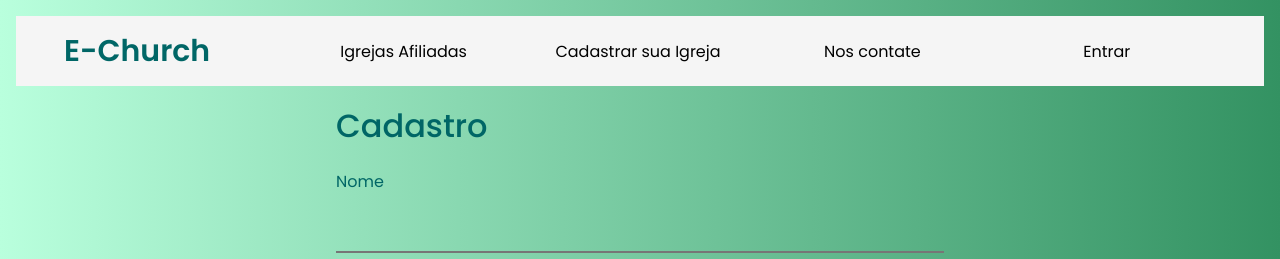
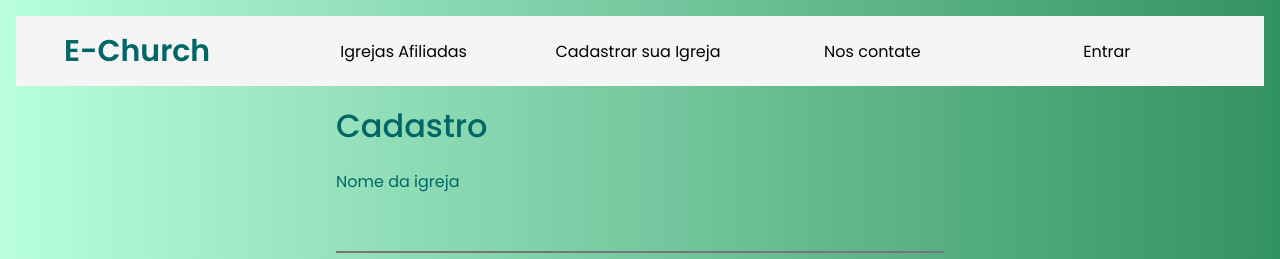
Before and after one commit to ViniGua06/projeto-software-cotemig, a React (Vite) app in the folder frontend/vite-project/: page /sign in a window 1280 px wide. Shown: the top 259 px of the page. Built offline with nearby package versions, Linux system fonts and the light colour scheme.

Commit message:
Update Form.tsx
Cadastro atualizado

```diff
--- a/frontend/vite-project/src/components/Form.tsx
+++ b/frontend/vite-project/src/components/Form.tsx
@@ -151,7 +151,7 @@ const Form = (opt: IForm) => {
     }
   };
 
-  ///////////////////////////
+  ///////////////////////////HTML do forms
 
   const back = () => {
     navigate("/signIn");
@@ -193,7 +193,7 @@ const Form = (opt: IForm) => {
       <>
         <form id="formCadastro" onSubmit={cadastro}>
           <h1>Cadastro</h1>
-          <label>Nome</label>
+          <label>Nome da igreja</label>
           <input
             type="text"
             value={nomeCad}
```
